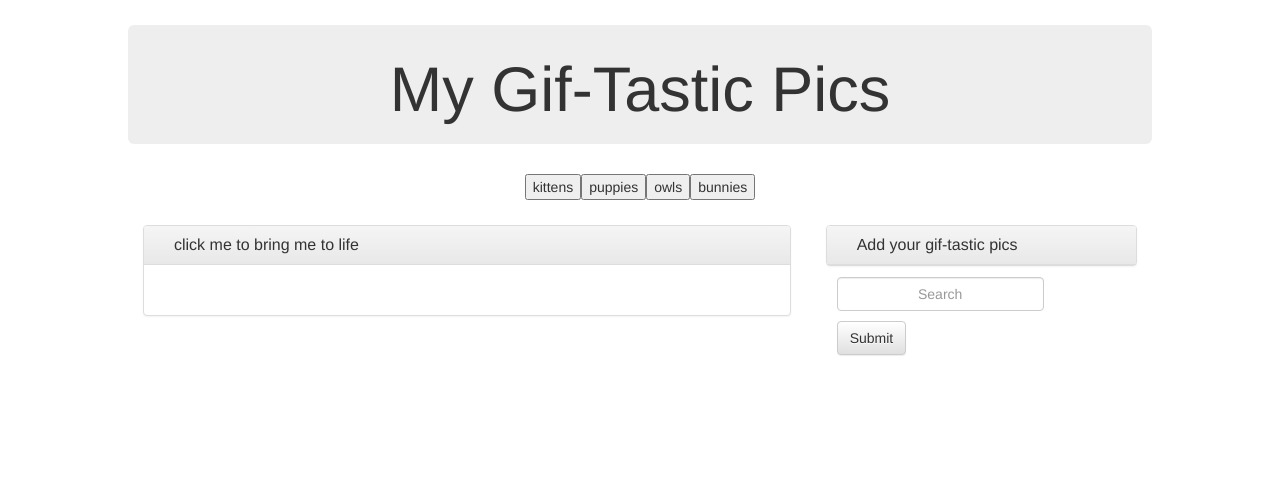
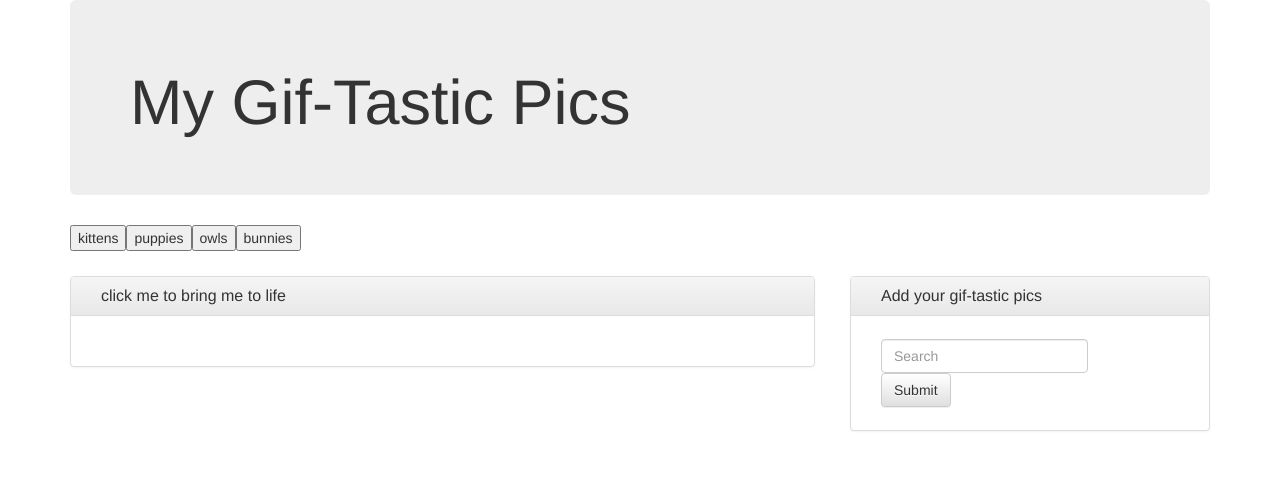
Before and after one commit to bradwayne/Gif-Tastic, a plain HTML site: page index.html in a window 1280 px wide. Drawn offline with nearby package versions, Linux system fonts and the light colour scheme.

Commit message:
removed css that conflicts with bootstrap and changed topicDiv in JS

```diff
--- a/assets/css/styles.css
+++ b/assets/css/styles.css
@@ -1,25 +1,3 @@
-body {
-	margin: auto;
-}
-
-* {
-	box-sizing: border-box;
-	text-align: center
-}
-
-.container {
-	width: 100%;
-	max-width: 1024px;
-	margin: 0 auto;
-	clear: both;
-}
-
-.jumbotron {
-	margin-top: 25px;
-	padding-top: 10px;
-	padding-bottom: 10px;
-}
-
 h3 {
 	font-size: 15px;
 	text-align: left;
@@ -36,22 +14,6 @@ h3 {
 	margin-top: 5px;
 }
 
-.navbar-form {
-	margin-top: 12px;
-	margin-left: -5px;
-	margin-right: -5px;
-	max-width: auto;
-}
-
-.btn {
-	margin-top: 10px;
-	margin-bottom: 10px;
-	float: left;
-}
-
-.panel-body {
-	height: 50px;
-}
 
 #button-view {
 	margin-bottom: 20px;
@@ -65,4 +27,5 @@ h3 {
 
 .floatLeft {
 	float: left;
+	margin:5px;
 }
--- a/assets/javascript/app.js
+++ b/assets/javascript/app.js
@@ -1,13 +1,9 @@
-
-
 var gifTopics = ["kittens", "puppies", "owls", "bunnies"];
 
 
 $("body").on("click", "button", function() {
     // Grabbing and storing the data property value from the button
     var topic = $(this).attr("data-topic");
-
-      var topicDiv = $("<div class='floatLeft'></div>")
 
     // Constructing a queryURL using the topic name
     var queryURL = "https://api.giphy.com/v1/gifs/search?q=" +
@@ -30,11 +26,11 @@ $("body").on("click", "button", function() {
             // Looping through each result item
             for (var i = 0; i < results.length; i++) {
                 // Creating and storing a div tag
-            var topicDiv = $("<div>");
+                var topicDiv = $("<div class='floatLeft'></div>");
                 // Creating a paragraph tag with the result item's rating
                 var p = $("<p>").text("Rating: " + results[i].rating);
                 // Creating and storing an image tag
-            var gifImage = $("<img width='150'>");
+                var gifImage = $("<img width='150' height='150'>");
                 // Setting the src attribute of the image to a property pulled off the result item
                 gifImage.attr("src", results[i].images.fixed_height_small.url);
                 // Appending the paragraph and image tag to the animalDiv
--- a/index.html
+++ b/index.html
@@ -2,41 +2,27 @@
 <html>
 	<head>
 		<title>Trivia Game</title>
-
 		<script src="https://cdnjs.cloudflare.com/ajax/libs/jquery/3.2.1/jquery.min.js"></script>
-
 		<link rel="stylesheet" href="https://maxcdn.bootstrapcdn.com/bootstrap/3.3.7/css/bootstrap.min.css" integrity="sha384-BVYiiSIFeK1dGmJRAkycuHAHRg32OmUcww7on3RYdg4Va+PmSTsz/K68vbdEjh4u" crossorigin="anonymous">
-
 		<link rel="stylesheet" href="https://maxcdn.bootstrapcdn.com/bootstrap/3.3.7/css/bootstrap-theme.min.css" integrity="sha384-rHyoN1iRsVXV4nD0JutlnGaslCJuC7uwjduW9SVrLvRYooPp2bWYgmgJQIXwl/Sp" crossorigin="anonymous">
-
 		<script src="https://maxcdn.bootstrapcdn.com/bootstrap/3.3.7/js/bootstrap.min.js" integrity="sha384-Tc5IQib027qvyjSMfHjOMaLkfuWVxZxUPnCJA7l2mCWNIpG9mGCD8wGNIcPD7Txa" crossorigin="anonymous"></script>
-
-
 		<link rel="stylesheet" type="text/css" href="assets/css/styles.css">
-
-
 	</head>
 	<body>
-
-
-
 		<div class="container">
 			<div class="row">
+				<div class='col-xs-12'>
 					<div class="jumbotron">
 						<h1>My Gif-Tastic Pics</h1>
 					</div>
 				</div>
-
-
+			</div>
 			<div class="row">
+				<div class='col-xs-12'>
 					<div id="button-view"></div>
 					<div id="new-button"></div>
 				</div>
-
-
-
-
-
+			</div>
 			<div class="row">
 				<div class="col-md-8">
 					<div class="left-field">
@@ -44,24 +30,21 @@
 							<div class="panel-heading">
 								<h3 class="panel-title">click me to bring me to life</h3>
 							</div>
-  							<div id="gifs-here" class="floatLeft">
+							<div id="gifs-here">
 							</div>
-
 							<div id="topics-view"></div>
 							<div class="panel-body">
 							</div>
 						</div>
 					</div>
 				</div>
-
-
-
 				<div class="col-md-4">
 					<div class="right-field">
 						<div class="panel panel-default">
 							<div class="panel-heading">
 								<h3 class="panel-title">Add your gif-tastic pics</h3>
 							</div>
+							<div class='panel-body'>
 								<form class="navbar-form navbar-left" role="search">
 									<div class="form-group">
 										<input type="text" class="form-control" placeholder="Search">
@@ -71,20 +54,9 @@
 								</form>
 							</div>
 						</div>
-
-
-
-
-
-
-
-
-
+					</div>
 
 					<script type="text/javascript" src="assets/javascript/app.js"></script>
-
 					<script src="https://cdnjs.cloudflare.com/ajax/libs/jquery/3.2.1/jquery.min.js"></script>
-
 				</body>
-
 			</html>
```
Lines whose indentation alone changed are shown as unchanged.
